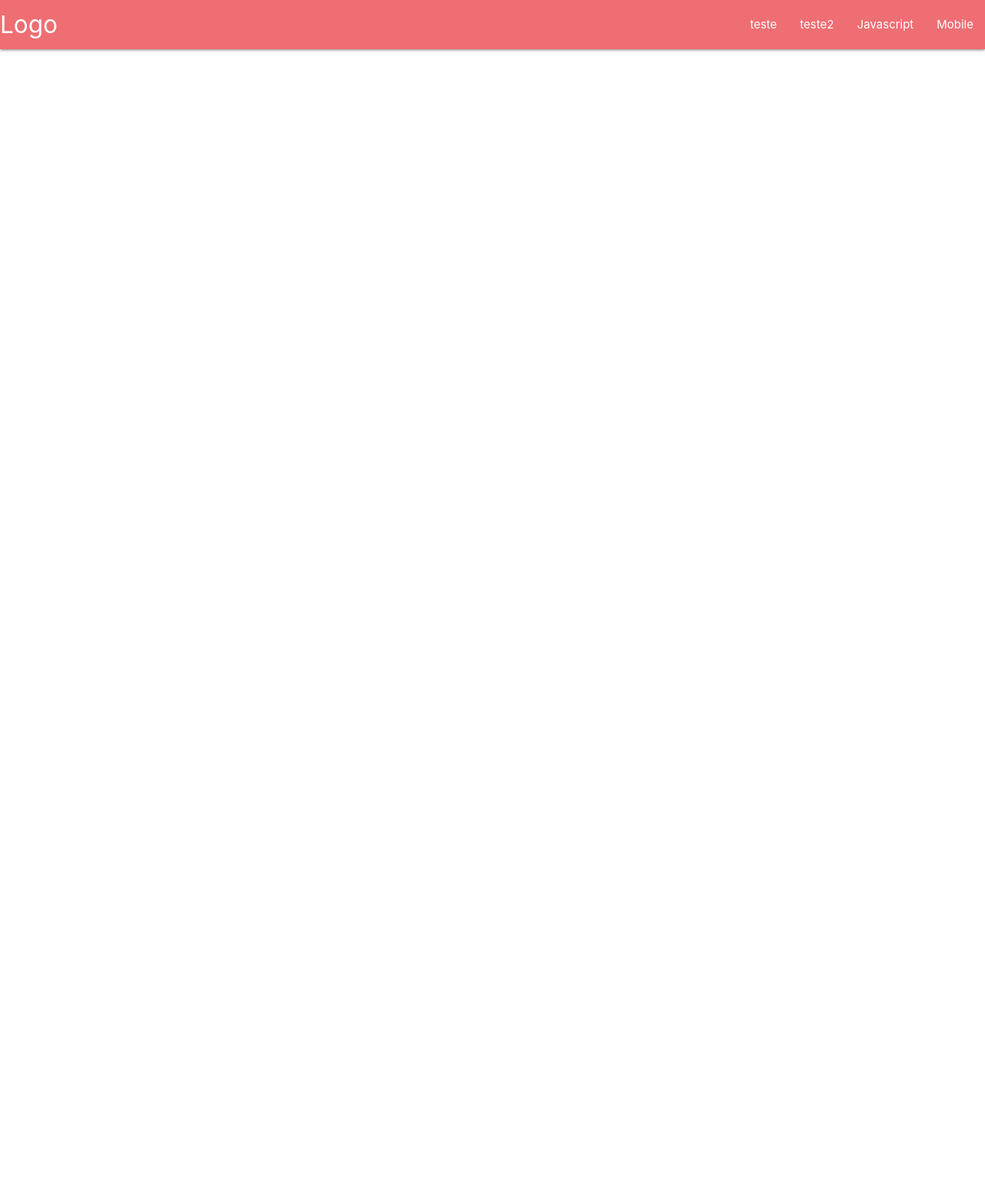
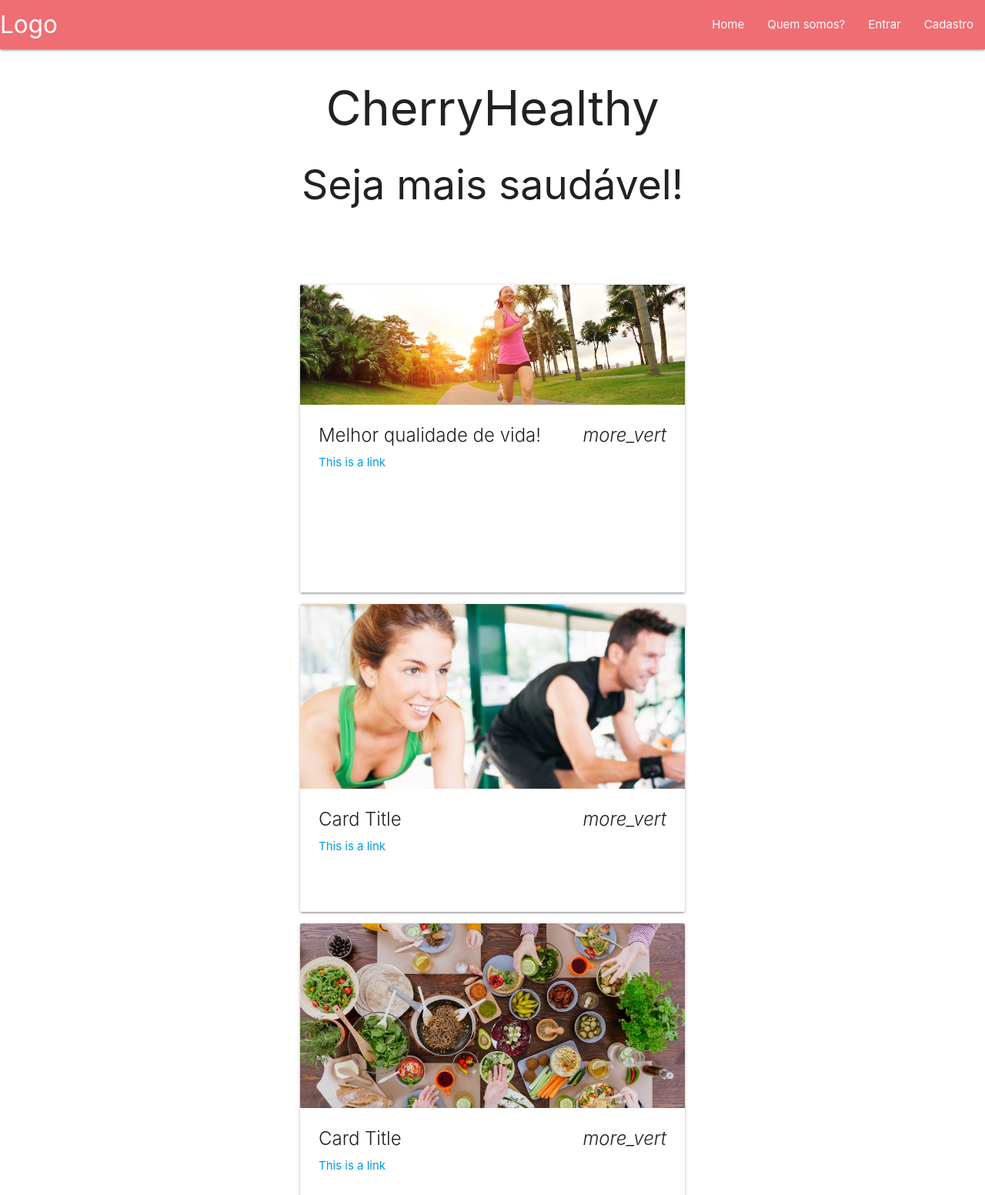
Before and after one commit to oGabrielArruda/cherryHealthy, a plain HTML site: page index-html/home.html in a window 1280 px wide. Shown: the top 1553 px of the page at 77% size. Before the commit the page ends 800 px from the top, so only its background shows below. Drawn offline with nearby package versions, Linux system fonts and the light colour scheme.

Commit message:
home 1/2

```diff
--- a/css/home.css
+++ b/css/home.css
@@ -2,3 +2,15 @@ body{
     height: 100%;
     width: 100%;
 }
+
+
+.tituloHome{
+    text-align: center;
+    margin: 0 auto;
+}
+
+.cards{
+    width: 500px;
+    margin: 0 auto;
+    margin-top: 100px;
+}
--- a/index-html/home.html
+++ b/index-html/home.html
@@ -6,7 +6,7 @@
     <meta http-equiv="X-UA-Compatible" content="ie=edge">
     <title>cherryHealthy-Home</title>
 
-    <style type="text/css" href="../css/home.css"></style>
+    <link rel="stylesheet" type="text/css" href="../css/home.css"></style>
     <link rel="stylesheet" href="https://cdnjs.cloudflare.com/ajax/libs/materialize/1.0.0/css/materialize.min.css">
 
     <script src="https://ajax.googleapis.com/ajax/libs/jquery/3.4.1/jquery.min.js"></script>
@@ -20,16 +20,62 @@
                   <a href="#!" class="brand-logo">Logo</a>
                   <a href="#" data-target="mobile-demo" class="sidenav-trigger"><i class="material-icons">menu</i></a>
                   <ul class="right hide-on-med-and-down">
-                    <li><a href="sass.html">teste</a></li>
-                    <li><a href="badges.html">teste2</a></li>
-                    <li><a href="collapsible.html">Javascript</a></li>
-                    <li><a href="mobile.html">Mobile</a></li>
+                    <li><a href="sass.html">Home</a></li>
+                    <li><a href="badges.html">Quem somos?</a></li>
+                    <li><a href="collapsible.html">Entrar</a></li>
+                    <li><a href="mobile.html">Cadastro</a></li>
                   </ul>
                 </div>
               </nav>
     <div class="container">
+      <div class="tituloHome">
+        <h1>CherryHealthy</h1>
+        <h2>Seja mais saudável!</h2>
+      </div>
+        <div class="cards">
+            <div class="card medium">
+                <div class="card-image waves-effect waves-block waves-light">
+                  <img class="activator" src="../imgs/correndoFelizHome.jpg">
+                </div>
+                <div class="card-content">
+                  <span class="card-title activator grey-text text-darken-4">Melhor qualidade de vida!<i class="material-icons right">more_vert</i></span>
+                  <p><a href="#">This is a link</a></p>
+                </div>
+                <div class="card-reveal">
+                  <span class="card-title grey-text text-darken-4">Melhor qualidade de vida!<i class="material-icons right">close</i></span>
+                  <p>Usando o site CherryHealthy, você pode mudar completamente sua vida! <br>
+                  Seja mais saudável, e mais feliz!</p>
+                </div>
+            </div>
 
+
+      <div class="card medium">
+          <div class="card-image waves-effect waves-block waves-light">
+            <img class="activator" src="../imgs/imgAcademiaHome.jpg">
+          </div>
+          <div class="card-content">
+            <span class="card-title activator grey-text text-darken-4">Card Title<i class="material-icons right">more_vert</i></span>
+            <p><a href="#">This is a link</a></p>
+          </div>
+          <div class="card-reveal">
+            <span class="card-title grey-text text-darken-4">Card Title<i class="material-icons right">close</i></span>
+            <p>Here is some more information about this product that is only revealed once clicked on.</p>
+          </div>
+        </div>
+        <div class="card medium">
+            <div class="card-image waves-effect waves-block waves-light">
+              <img class="activator" src="../imgs/imgComidaHome.jpg">
+            </div>
+            <div class="card-content">
+              <span class="card-title activator grey-text text-darken-4">Card Title<i class="material-icons right">more_vert</i></span>
+              <p><a href="#">This is a link</a></p>
+            </div>
+            <div class="card-reveal">
+              <span class="card-title grey-text text-darken-4">Card Title<i class="material-icons right">close</i></span>
+              <p>Here is some more information about this product that is only revealed once clicked on.</p>
+            </div>
+          </div>
+      </div>
     </div>
-
 </body>
 </html>
--- a/js/home.js
+++ b/js/home.js
@@ -1,3 +1,4 @@
 $(document).ready(function(){
     $('.sidenav').sidenav();
+
   });
```
Also changed, not shown: imgs/correndoFelizHome.jpg (added), imgs/imgAcademiaHome.jpg (added), imgs/imgComidaHome.jpg (added).
